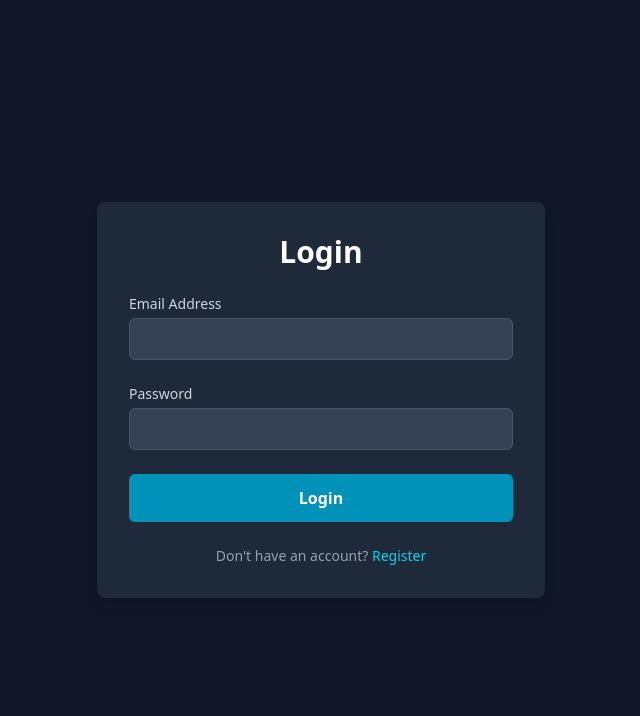
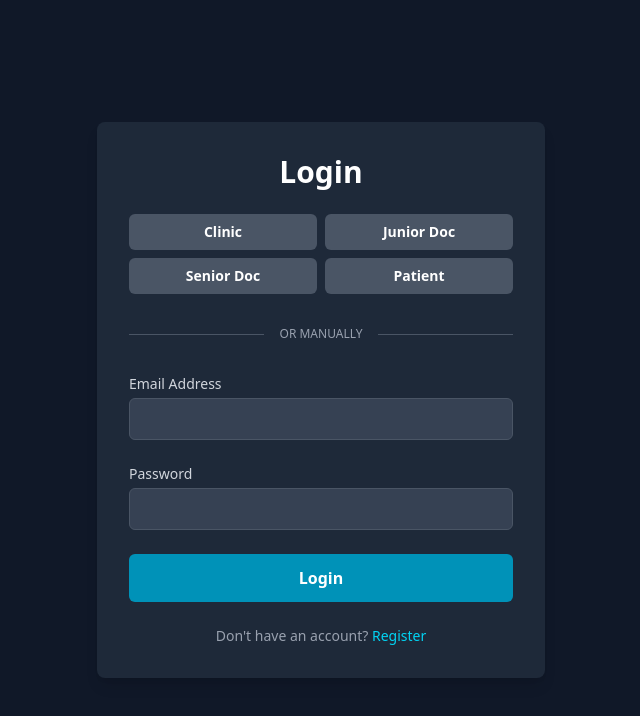
Before and after one commit to HemishJain09/stenosis-app-frontend, a React app: page /login in a window 1280 px wide. Shown: the top 716 px of the page, without its empty margins (319-959 px from the left). Built offline with nearby package versions, Linux system fonts and the light colour scheme; no server answers; the HTML template or start-up script is replaced by a standard one.

Commit message:
static login

```diff
--- a/src/pages/LoginPage.tsx
+++ b/src/pages/LoginPage.tsx
@@ -3,6 +3,14 @@ import { Link, useNavigate } from 'react-router-dom';
 import { signInWithEmailAndPassword } from 'firebase/auth';
 import { auth } from '../firebase';
 import { useAuth } from '../context/AuthContext';
+
+// --- NEW: Static credentials for quick login ---
+const credentials = {
+    clinic: { email: 'rahul.jain.090705@gmail.com', pass: 'Hemish@09' },
+    junior_doctor: { email: 'rydamjain01@gmail.com', pass: 'Rydam@09' },
+    senior_doctor: { email: '23ucc548@lnmiit.ac.in', pass: 'Hemish@09' },
+    patient: { email: 'hemishjain07@gmail.com', pass: 'Hemish@09' },
+};
 
 const LoginPage = () => {
     const [email, setEmail] = useState('');
@@ -12,9 +20,6 @@ const LoginPage = () => {
     const navigate = useNavigate();
     const { currentUser } = useAuth();
 
-    // This effect listens for a change in the authentication state.
-    // If a user logs in successfully, currentUser will be populated,
-    // and we can safely navigate to the dashboard.
     useEffect(() => {
         if (currentUser) {
             navigate('/dashboard');
@@ -25,8 +30,6 @@ const LoginPage = () => {
         setError('');
         setIsLoading(true);
 
-        // We only call the login function here. The useEffect above
-        // is responsible for handling the redirect.
         signInWithEmailAndPassword(auth, email, password)
             .catch((err) => {
                 setError("Failed to log in. Please check your credentials.");
@@ -35,6 +38,12 @@ const LoginPage = () => {
             .finally(() => {
                 setIsLoading(false);
             });
+    };
+
+    // --- NEW: Handler for quick login buttons ---
+    const handleQuickLogin = (role: keyof typeof credentials) => {
+        setEmail(credentials[role].email);
+        setPassword(credentials[role].pass);
     };
 
     const handleKeyPress = (e: React.KeyboardEvent) => {
@@ -47,6 +56,21 @@ const LoginPage = () => {
         <div className="flex items-center justify-center min-h-screen bg-gray-900">
             <div className="w-full max-w-md p-8 space-y-6 bg-gray-800 rounded-lg shadow-lg">
                 <h2 className="text-3xl font-bold text-center text-white">Login</h2>
+
+                {/* --- NEW: Quick Login Buttons --- */}
+                <div className="grid grid-cols-2 gap-2">
+                    <button type="button" onClick={() => handleQuickLogin('clinic')} className="py-2 text-sm font-semibold text-white bg-gray-600 rounded-md hover:bg-gray-500">Clinic</button>
+                    <button type="button" onClick={() => handleQuickLogin('junior_doctor')} className="py-2 text-sm font-semibold text-white bg-gray-600 rounded-md hover:bg-gray-500">Junior Doc</button>
+                    <button type="button" onClick={() => handleQuickLogin('senior_doctor')} className="py-2 text-sm font-semibold text-white bg-gray-600 rounded-md hover:bg-gray-500">Senior Doc</button>
+                    <button type="button" onClick={() => handleQuickLogin('patient')} className="py-2 text-sm font-semibold text-white bg-gray-600 rounded-md hover:bg-gray-500">Patient</button>
+                </div>
+
+                <div className="relative flex items-center py-2">
+                    <div className="flex-grow border-t border-gray-600"></div>
+                    <span className="flex-shrink px-4 text-xs text-gray-400 uppercase">Or Manually</span>
+                    <div className="flex-grow border-t border-gray-600"></div>
+                </div>
+
                 <form className="space-y-6" onSubmit={(e) => e.preventDefault()}>
                     <div>
                         <label className="block text-sm font-medium text-gray-300">Email Address</label>
```
